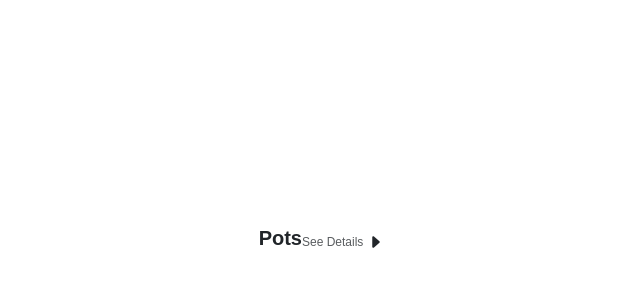
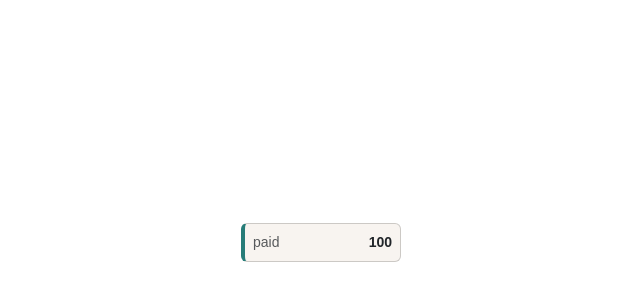
Before and after one commit to abdalsimam1-sketch/personal-finance-app, a React (Vite) app: page /test in a window 1280 px wide. Shown: the part 158-458 px from the top of the page, without its empty margins (319-959 px from the left). Built offline with nearby package versions, Linux system fonts and the light colour scheme.

Commit message:
add : bills summary component to map over bills summary of paid, upcoming and due soon

```diff
--- /dev/null
+++ b/src/components/UI/BillsSummary.jsx
@@ -0,0 +1,19 @@
+import React from "react";
+
+export const BillsSummary = ({ label, amount, color }) => {
+  return (
+    <div
+      className="card p-2"
+      style={{
+        width: "10rem",
+        backgroundColor: "var(--color-beige-100)",
+        borderLeft: `4px solid ${color}`,
+      }}
+    >
+      <div className="d-flex justify-content-between">
+        <span className="text-preset-4 text-muted">{label}</span>
+        <span className="fw-bold text-preset-4">{amount}</span>
+      </div>
+    </div>
+  );
+};
--- a/src/pages/TestingPage.jsx
+++ b/src/pages/TestingPage.jsx
@@ -4,13 +4,18 @@ import { Input } from "../components/UI/Input";
 import { MobileNav } from "../components/Layout/MobileNav";
 import { BalanceCard } from "../components/UI/BalanceCard";
 import { SeeDetails } from "../components/UI/SeeDetails";
+import { BillsSummary } from "../components/UI/BillsSummary";
 export const TestingPage = () => {
   return (
     <div
-      className="d-flex justify-content-center align-items-center p-5"
+      className="d-flex justify-content-center align-items-center p-5 w-100"
       style={{ width: "100%", height: "100vh" }}
     >
-      <SeeDetails label="Pots" SeeDetail="See Details"></SeeDetails>
+      <BillsSummary
+        label="paid"
+        amount="100"
+        color="var(--color-green)"
+      ></BillsSummary>
     </div>
   );
 };
```
